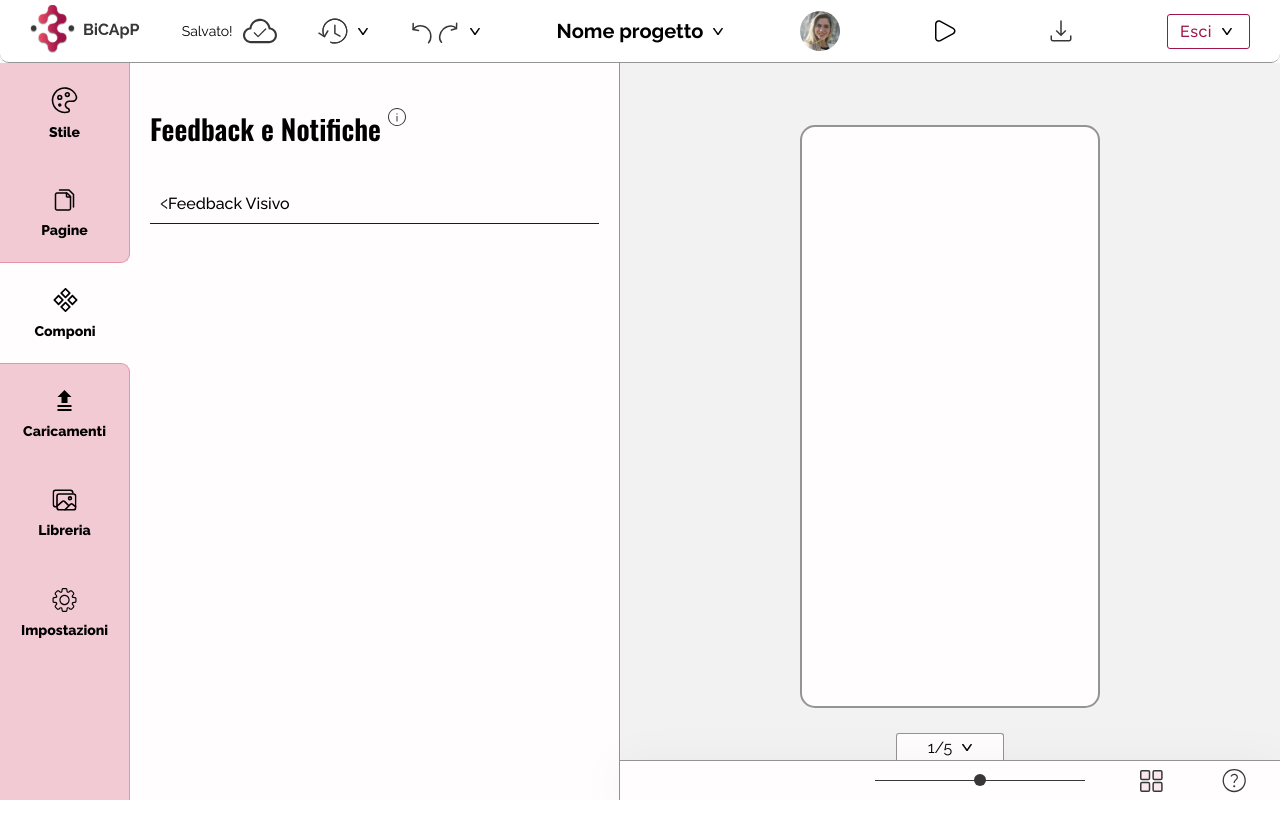
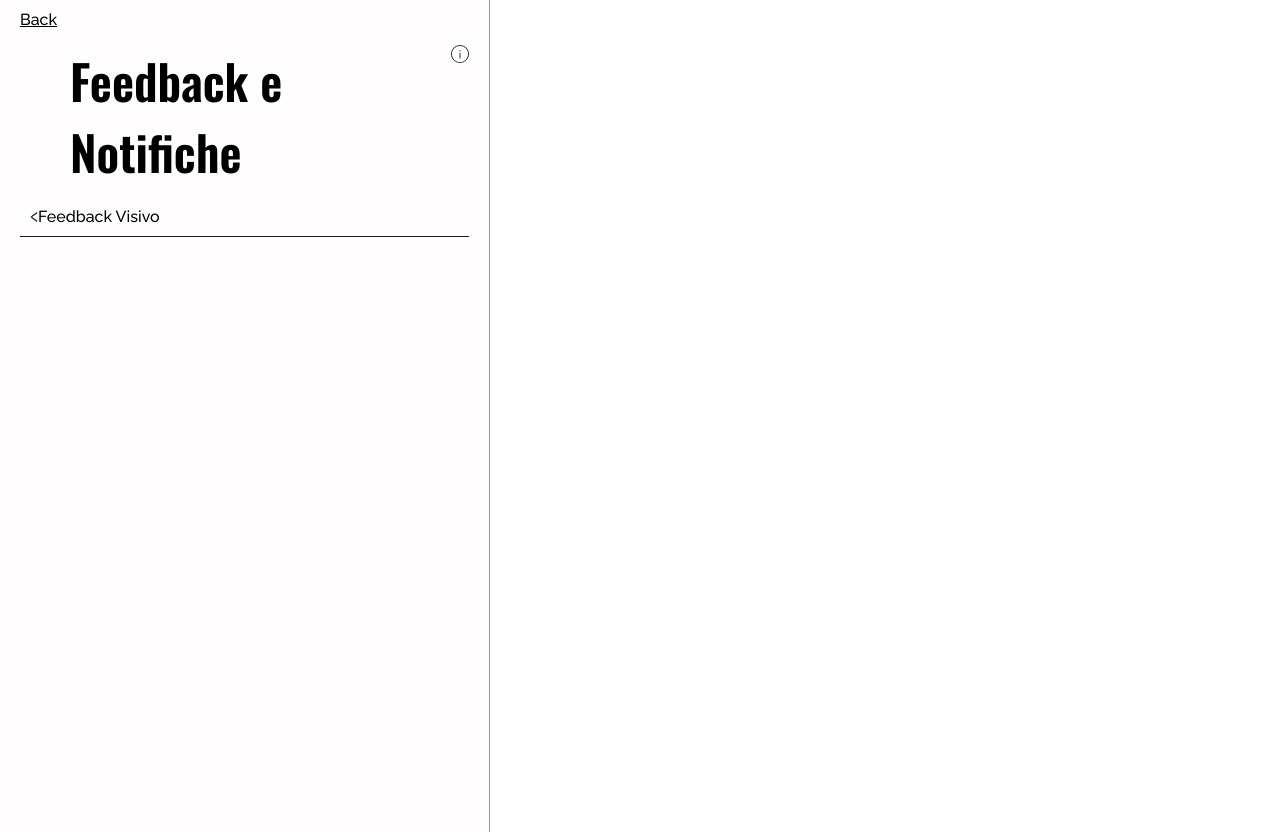
Before and after one commit to Neeiser/Svelte-project, a SvelteKit app: page /Pagina3 in a window 1280 px wide. Before the commit the page ends 800 px from the top, so only its background shows below. Built offline with nearby package versions, Linux system fonts and the light colour scheme.

Commit message:
More wip for sliding

```diff
--- a/src/routes/Pagina2/+page.svelte
+++ b/src/routes/Pagina2/+page.svelte
@@ -1,4 +1,8 @@
 <script>
+	import { fly } from 'svelte/transition';
+	import { createEventDispatcher } from 'svelte';
+	import FeedbackVisivo from '../Pagina3/+page.svelte';
+
 	let accordionStates = {
 		tipologia_feedback: false,
 		personalizzazione_feedback: false,
@@ -7,24 +11,33 @@
 		i_miei_feedback_notifiche: false,
 	};
 
-	let timeVisualization = 1;
+	let showFeedbackVisivo = false; // Stato per mostrare FeedbackVisivo
+	const dispatch = createEventDispatcher();
 
 	function toggleAccordion(id) {
 		accordionStates[id] = !accordionStates[id];
 	}
 
-	function increaseTime() {
-		timeVisualization += 1;
+	function openFeedbackVisivo() {
+		showFeedbackVisivo = true;
 	}
 
-	function decreaseTime() {
-		if (timeVisualization > 0) {
-			timeVisualization -= 1;
-		}
+	function closeFeedbackVisivo() {
+		showFeedbackVisivo = false;
 	}
 </script>
 
+{#if showFeedbackVisivo}
+	<div
+		class="feedbackVisivoContainer"
+		transition:fly={{ x: -600, duration: 300 }}
+		style="position: sticky; top: 0; left: 0; z-index: 100;">
+		<FeedbackVisivo on:closeFeedbackVisivo={closeFeedbackVisivo} />
+	</div>
+{/if}
+
 <div class="leftShoulder">
+	<h2 class="backButton" on:click={() => dispatch('closeFeedback')}>Back</h2>
 	<div class="d-flex">
 		<h1>Feedback e Notifiche</h1>
 		<img alt="" src="img/info.svg" class="infoPoint" />
@@ -39,7 +52,7 @@
 			</div>
 			{#if accordionStates.tipologia_feedback}
 				<div id="tipologia_feedback" class="accordion_tipologia_feedback">
-					<button>Visivo</button>
+					<button on:click={openFeedbackVisivo}>Visivo</button>
 					<button>Testuale</button>
 					<button>Sonoro</button>
 					<button>Tattile</button>
@@ -151,9 +164,15 @@
 </div>
 
 <style scoped>
+	.backButton {
+		position: absolute;
+		top: 10px;
+		font-size: 16px;
+		cursor: pointer;
+		text-decoration: underline;
+	}
 	.leftShoulder {
 		position: absolute;
-		z-index: 50;
 		width: 490px;
 		padding: 45px 20px;
 		background: #fffdfe;
--- a/src/routes/Pagina3/+page.svelte
+++ b/src/routes/Pagina3/+page.svelte
@@ -1,4 +1,6 @@
 <script>
+	import { createEventDispatcher } from 'svelte';
+	const dispatch = createEventDispatcher();
 	let accordionStates = {
 		feedback_visivo: false,
 		indicatori_attesa: false,
@@ -42,82 +44,13 @@
 	}
 </script>
 
-<div class="bicappFilesManagement">
-	<header>
-		<div class="sideContainer">
-			<a href="/">
-				<img alt="" src="img/logoenaming.svg" class="logo" />
-			</a>
-
-			<div class="d-flex align-items-center">
-				<span class="fs_14 fw_400">Salvato!</span>
-				<img src="img/cloud.svg" class="ml-10" />
-			</div>
-
-			<div class="d-flex align-items-center">
-				<img src="img/clock.svg" />
-				<img src="img/Vector.png" class="pointer ml-10" />
-			</div>
-
-			<div class="d-flex align-items-center">
-				<img src="img/back_arrow.svg" />
-				<img src="img/forward_arrow.svg" />
-				<img src="img/Vector.png" class="pointer ml-10" />
-			</div>
-		</div>
-		<div class="d-flex align-items-center pointer">
-			<span class="fs_20 fw_600">Nome progetto</span>
-			<img src="img/Vector.png" class="ml-10" />
-		</div>
-		<div class="sideContainer">
-			<img src="img/profile_picture.svg" class="pointer" />
-
-			<img src="img/play.svg" class="pointer" />
-
-			<img src="img/download.svg" class="pointer" />
-
-			<button class="btn btn-secondary btn-small">
-				<span>Esci</span>
-				<img src="img/Vector.png" class="pointer ml-10" />
-			</button>
-		</div>
-	</header>
-
-	<div class="pageContainer">
-		<div class="sideBar">
-			<div class="tab top">
-				<img src="img/stile.svg" />
-				<span>Stile</span>
-			</div>
-			<div class="tab">
-				<img src="img/pagine.svg" />
-				<span>Pagine</span>
-			</div>
-			<div class="tab active">
-				<img src="img/componi.svg" />
-				<span>Componi</span>
-			</div>
-			<div class="tab">
-				<img src="img/caricamenti.svg" />
-				<span>Caricamenti</span>
-			</div>
-			<div class="tab">
-				<img src="img/libreria.svg" />
-				<span>Libreria</span>
-			</div>
-			<div class="tab">
-				<img src="img/impostazioni.svg" />
-				<span>Impostazioni</span>
-			</div>
-			<div class="tab"></div>
-		</div>
-		<div class="content">
 <div class="leftShoulder">
+	<h2 class="backButton" on:click={() => dispatch('closeFeedbackVisivo')}>Back</h2>
 	<div class="d-flex">
 		<h1>Feedback e Notifiche</h1>
 		<img src="img/info.svg" class="infoPoint" />
 	</div>
-				<div class="section">
+	<div class="sectionPage3">
 		<div class="accordion-item">
 			<div class="accordion-header" on:click={() => toggleAccordion('feedback_visivo')}>
 				<a href="Pagina2new.html">
@@ -137,12 +70,10 @@
 								<button on:click={() => updateMobilePreview('img/Clessidra_icon.svg')}>
 									<img src="img/Clessidra_icon.svg" alt="icon" />
 								</button>
-											<button
-												on:click={() => updateMobilePreview('img/cerchio_freccia_caricamento.svg')}>
+								<button on:click={() => updateMobilePreview('img/cerchio_freccia_caricamento.svg')}>
 									<img src="img/cerchio_freccia_caricamento.svg" alt="icon" />
 								</button>
-											<button
-												on:click={() => updateMobilePreview('img/cerchio_caricamento_linee.svg')}>
+								<button on:click={() => updateMobilePreview('img/cerchio_caricamento_linee.svg')}>
 									<img src="img/cerchio_caricamento_linee.svg" alt="icon" />
 								</button>
 							</div>
@@ -204,10 +135,7 @@
 								<span class="close-btn" on:click={hidePopup}>&times;</span>
 								<div class="popup-flex-container">
 									<div class="quadrati-popup">
-													<img
-														src="img/Clessidra_icon.svg"
-														alt="clessidra"
-														class="clessidra-icon" />
+										<img src="img/Clessidra_icon.svg" alt="clessidra" class="clessidra-icon" />
 										<img src="img/iconX.svg" alt="x" class="x-icon" />
 									</div>
 									<div class="quadrati-popup">
@@ -218,10 +146,7 @@
 										<img src="img/iconX.svg" alt="x" class="x-icon" />
 									</div>
 									<div class="quadrati-popup">
-													<img
-														src="img/cerchio_caricamento_linee.svg"
-														alt="linee"
-														class="linee-icon" />
+										<img src="img/cerchio_caricamento_linee.svg" alt="linee" class="linee-icon" />
 										<img src="img/iconX.svg" alt="x" class="x-icon" />
 									</div>
 								</div>
@@ -266,10 +191,7 @@
 									<img src="img/iconX.svg" alt="x" class="x-icon" />
 								</div>
 								<div class="quadrati-popup">
-												<img
-													src="img/cerchio_caricamento_linee.svg"
-													alt="linee"
-													class="linee-icon" />
+									<img src="img/cerchio_caricamento_linee.svg" alt="linee" class="linee-icon" />
 									<img src="img/iconX.svg" alt="x" class="x-icon" />
 								</div>
 							</div>
@@ -311,10 +233,7 @@
 									<img src="img/iconX.svg" alt="x" class="x-icon" />
 								</div>
 								<div class="quadrati-popup">
-												<img
-													src="img/cerchio_caricamento_linee.svg"
-													alt="linee"
-													class="linee-icon" />
+									<img src="img/cerchio_caricamento_linee.svg" alt="linee" class="linee-icon" />
 									<img src="img/iconX.svg" alt="x" class="x-icon" />
 								</div>
 							</div>
@@ -359,10 +278,7 @@
 									<img src="img/iconX.svg" alt="x" class="x-icon" />
 								</div>
 								<div class="quadrati-popup">
-												<img
-													src="img/cerchio_caricamento_linee.svg"
-													alt="linee"
-													class="linee-icon" />
+									<img src="img/cerchio_caricamento_linee.svg" alt="linee" class="linee-icon" />
 									<img src="img/iconX.svg" alt="x" class="x-icon" />
 								</div>
 							</div>
@@ -379,28 +295,28 @@
 	<!-- <button class="button_feedback">SALVA MODIFICHE</button> -->
 </div>
 
-			<div class="centeredContent">
-				<div class="mobilePreview"></div>
+<style scoped>
+	.backButton {
+		position: absolute;
+		top: 10px;
+		font-size: 16px;
+		cursor: pointer;
+		text-decoration: underline;
+	}
 
-				<div class="pageNumberContainer">
-					<span class="fw_400">1/5</span>
-					<img src="img/Vector.png" class="ml-10" />
-				</div>
-				<div class="footer">
-					<div class="d-flex align-items-center">
-						<div class="zoom">
-							<input id="zoom_input" type="range" min="0" max="100" step="1" />
-						</div>
-						<img src="img/griglia.svg" class="mx-55 pointer" />
-						<img src="img/help.svg" class="pointer" />
-					</div>
-				</div>
-			</div>
-		</div>
-	</div>
-</div>
+	.leftShoulder {
+		position: absolute;
+		width: 490px;
+		padding: 45px 20px;
+		background: #fffdfe;
+		border-right: 0.5px solid #949494;
+		flex-shrink: 0;
+	}
 
-<style scoped>
+	.sectionPage3 {
+		overflow: auto;
+		height: calc(100vh - 200px);
+	}
 	.indicatori_attesa_style {
 		display: flex;
 		flex-direction: column;
```
Also changed, not shown: src/routes/+page.svelte (+5 -5 lines). Lines whose indentation alone changed are shown as unchanged.
